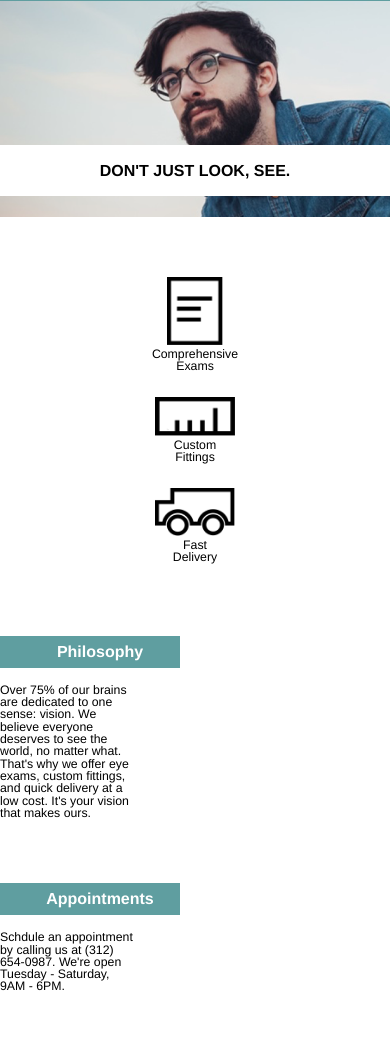
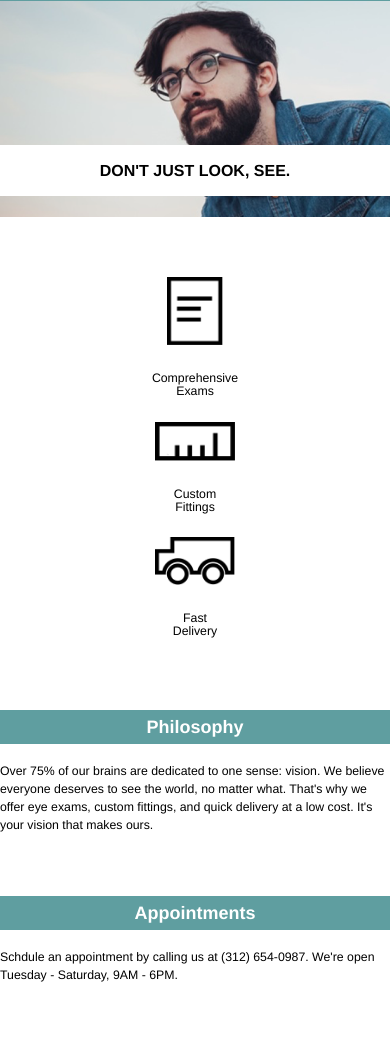
Before and after one commit to Philipwallen/tortoiseshell, a plain HTML site: page index.html in a window 390 px wide. Shown: the part 55-1100 px from the top of the page. Drawn offline with Linux system fonts and the light colour scheme.

Commit message:
Add Final Rules for Mobie screen

```diff
--- a/index.html
+++ b/index.html
@@ -65,7 +65,7 @@
 					<img src='./resources/images/truck-icon.png' alt='truck icon'>
 				</div>
 				<!-- PRODUCT TITLE -->
-				<div class='product-bottom'>
+				<div class='product-bottom fast'>
 					<p>Fast <br>Delivery</p>
 				</div>
 			</div>
@@ -77,18 +77,36 @@
 	<div class='container'>
 		<!-- COMPANY INFO CONTAINER -->
 		<div class='company-info'>
-			<!-- INDIVIDUAL INFO CONTAINER -->
+			<!-- INDIVIDUAL INFO CONTAINER PHILOSOPHY -->
 			<div class='info info-left'>
 				<span class='info-title'>Philosophy</span>
 				<span class='paragraph'>Over 75% of our brains are dedicated to one sense: vision. We believe everyone deserves to see the world, no matter what.  That's why we offer eye exams, custom fittings, and quick delivery at a low cost. It's your vision that makes ours.</span>
 			</div>
-			<!-- INDIVIDUAL INFO CONTAINER -->
+			<!-- INDIVIDUAL INFO CONTAINER APPOINTMENTS-->
 			<div class='info info-right'>
 				<span class='info-title'>Appointments</span>
 				<span class='paragraph'>Schdule an appointment by calling us at (312) 654-0987. We're open Tuesday - Saturday, 9AM - 6PM.</span>
 			</div>
 		</div>
 	</div>
+
+	<div class='mobile-container'>
+		<!-- COMPANY INFO CONTAINER -->
+		<div class='company-mobile'>
+			<!-- INDIVIDUAL INFO CONTAINER PHILOSOPHY -->
+			<div class='mobile-left'>
+				<span class='mobile-title'>Philosophy</span>
+				<span class='mobile-paragraph'>Over 75% of our brains are dedicated to one sense: vision. We believe everyone deserves to see the world, no matter what.  That's why we offer eye exams, custom fittings, and quick delivery at a low cost. It's your vision that makes ours.</span>
+			</div>
+			<!-- INDIVIDUAL INFO CONTAINER APPOINTMENTS-->
+			<div class='mobile-right'>
+				<span class='mobile-title'>Appointments</span>
+				<span class='mobile-paragraph'>Schdule an appointment by calling us at (312) 654-0987. We're open Tuesday - Saturday, 9AM - 6PM.</span>
+			</div>
+		</div>
+	</div>
+
+
 
 	 <!-- Footer Global Container -->
 	<div class='container'>
--- a/resources/css/style.css
+++ b/resources/css/style.css
@@ -94,6 +94,10 @@ body {
 		color: white;
 		padding-right: 2rem;
 	}
+
+	.header .left span {
+		display: none;
+	}
 }
 .left img {
 	height: 1.5rem;
@@ -162,12 +166,11 @@ body {
 
 .products {
 	display: flex;
-	height: 8rem;
 	justify-content: center;
 	margin-bottom: 3rem;
 
 }
-
+/* MEDIA QUERY MOBILE */
 @media only screen and (max-width: 480px) {
 
 	.products {
@@ -182,9 +185,13 @@ body {
 	}
 
 	.product-bottom {
+		margin-top: 1.54rem;
 		font-size: 0.77rem;
 	}
 
+	.product-bottom .fast{
+		margin-bottom: 3.77rem ;
+	}
 
 
 }
@@ -223,28 +230,39 @@ body {
 
 }
 
+.container-mobile {
+	display: none;
+}
+
 @media only screen and (max-width: 480px) {
 
 	.container .company-info {
-		display: block;
-		width: 100%;
-		text-align: center;
-
+		display: none;
 	}
 
-
-	.paragraph {
-		font-size: 0.77rem;
+	.mobile-container {
+		display: flex;
+		flex-direction: column;
 		margin-bottom: 4rem;
-		text-align: left;
-		width: 100%;
 	}
 
-	.info-title {
-		margin-left: 0%;
-		margin-right: 0%;
-		width: 100%;
+	.mobile-title {
+		display: flex;
+		flex-direction: column;
+		background-color: cadetblue;
+		margin-bottom: 1rem;
 		text-align: center;
+		padding: 0.5rem 0;
+		color: white;
+		font-weight: bold;
+	}
+
+	.mobile-left {
+		margin-bottom: 4rem;
+	}
+
+	.mobile-paragraph {
+		font-size: 0.77rem;
 	}
 
 }
@@ -271,6 +289,7 @@ body {
 .info-left {
 	margin-right: 5%;
 }
+
 /* FOOTER CONTENT */
 .footer {
 	background-color: azure;
```
